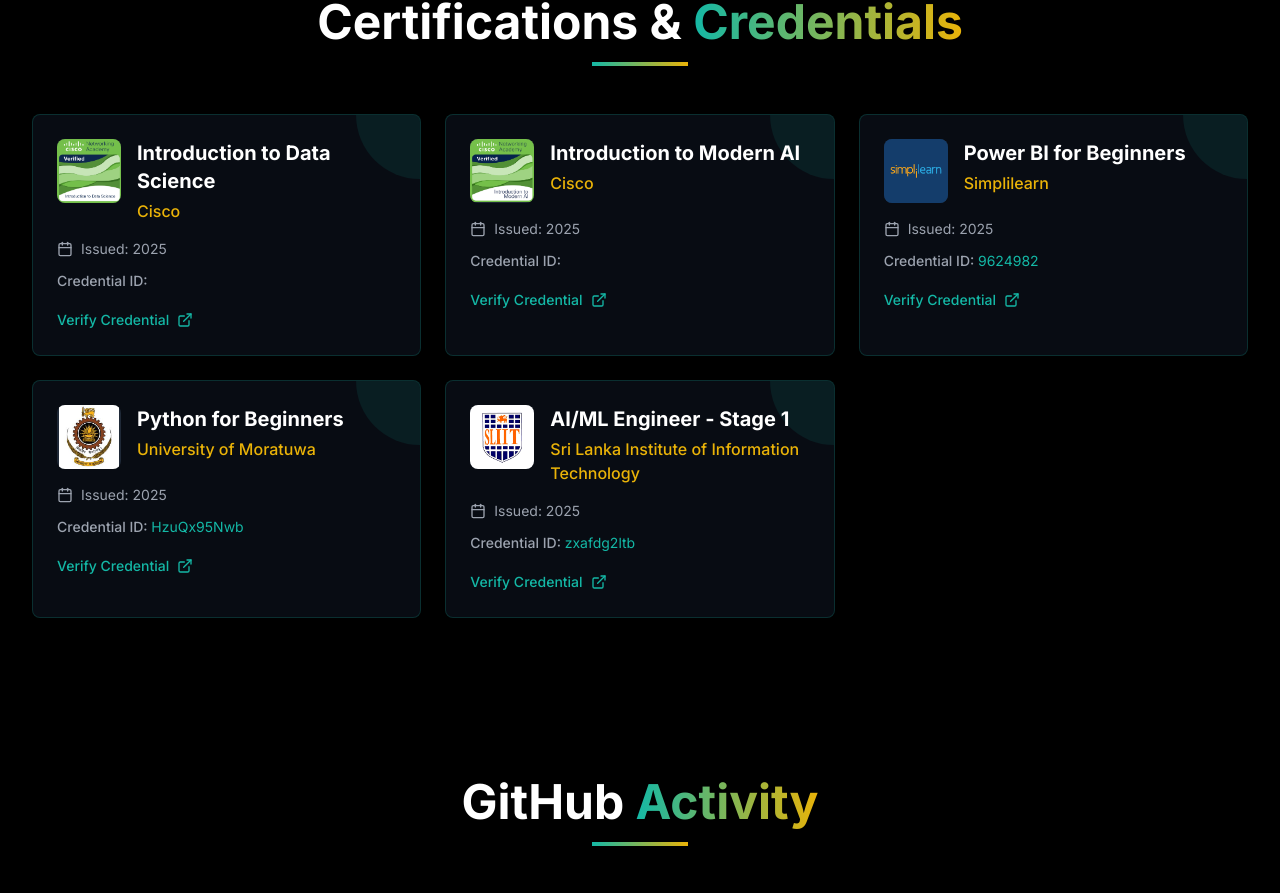
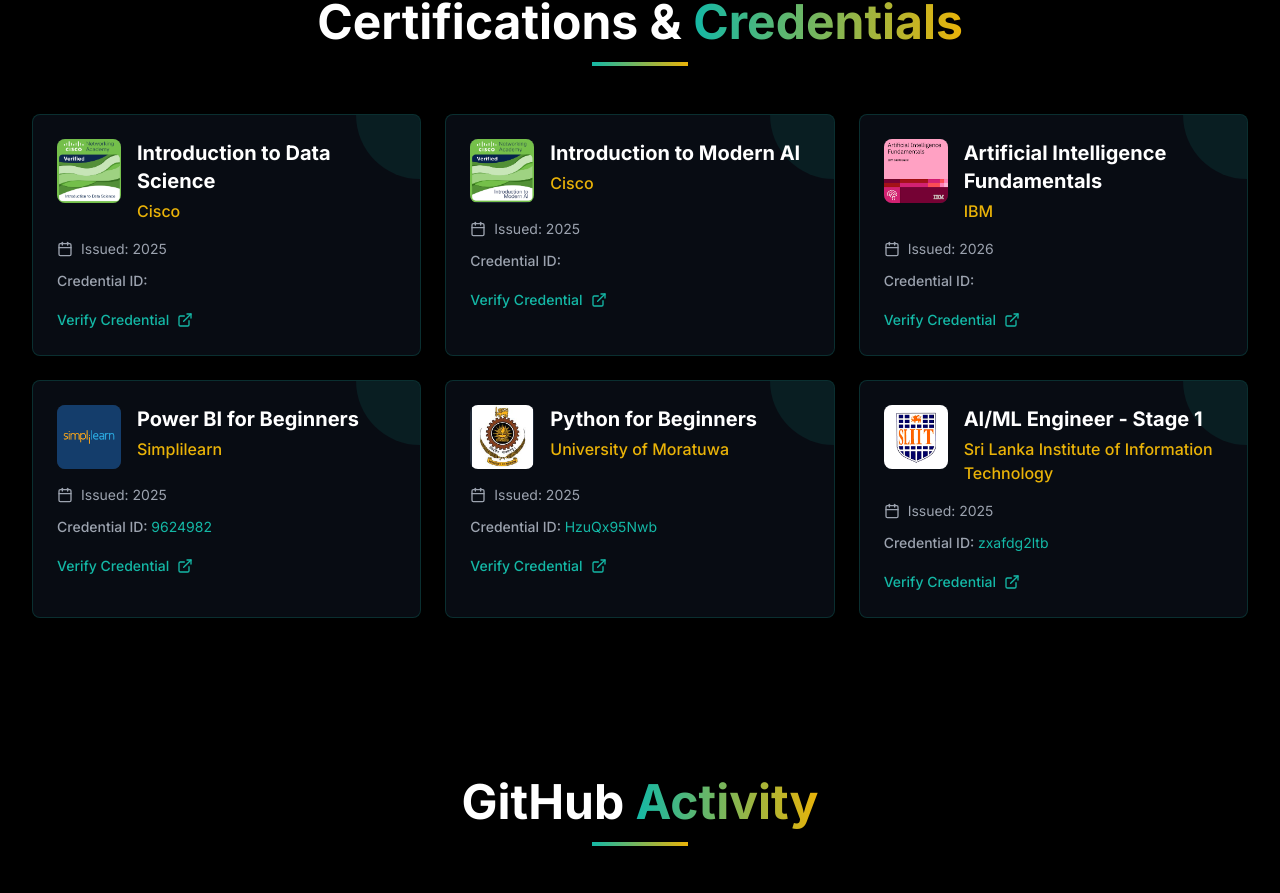
Before and after one commit to heshan-jayaweera/Portfolio, a React (Vite) app: page / in a window 1280 px wide. Shown: the part 4745-5638 px from the top of the page. Built offline with nearby package versions, Linux system fonts and the light colour scheme; no server answers.

Commit message:
certification addition

```diff
--- a/src/components/Certifications.jsx
+++ b/src/components/Certifications.jsx
@@ -24,8 +24,19 @@
       credentialUrl: 'https://www.credly.com/badges/13035157-cbfc-4716-b183-7cc449b2d0d4/linked_in_profile',
       logo: 'AI.png',
     },
+
     {
       id: 3,
+      title: 'Artificial Intelligence Fundamentals',
+      organization: 'IBM',
+      date: '2026',
+      credentialUrl: 'https://www.credly.com/badges/4d8f0068-da9f-4bce-b943-ac5557a67e8e/linked_in_profile',
+      logo: 'AI Fundamentals.png',
+    },
+
+
+    {
+      id: 4,
       title: 'Power BI for Beginners',
       organization: 'Simplilearn',
       date: '2025',
@@ -34,7 +45,7 @@
       logo: 'powerBI.png',
     },
     {
-      id: 4,
+      id: 5,
       title: 'Python for Beginners',
       organization: 'University of Moratuwa',
       date: '2025',
@@ -43,7 +54,7 @@
       logo: 'uom.png',
     },
     {
-      id: 5,
+      id: 6,
       title: 'AI/ML Engineer - Stage 1',
       organization: 'Sri Lanka Institute of Information Technology',
       date: '2025',
```
Also changed, not shown: public/AI Fundamentals.png (added).
